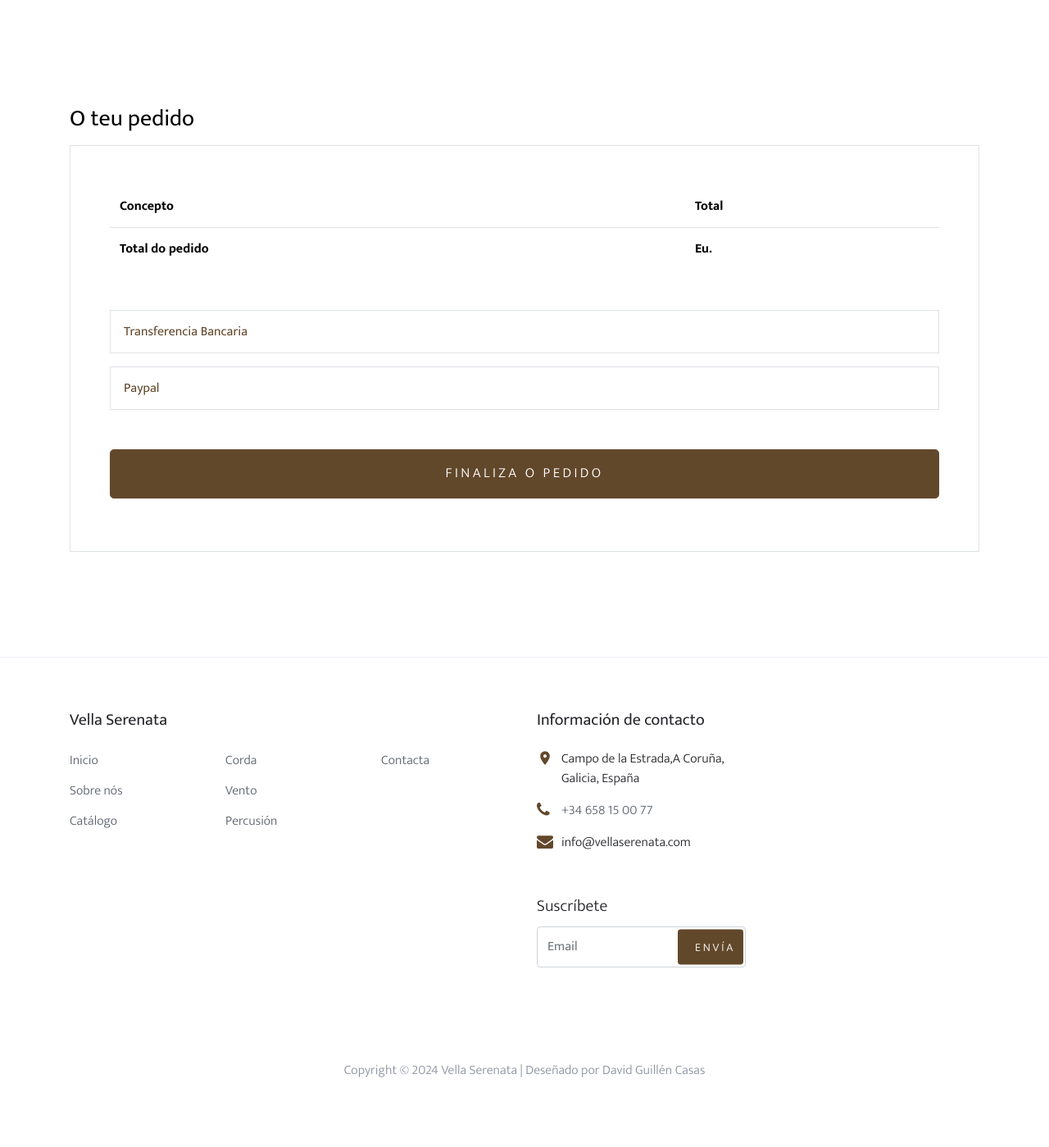
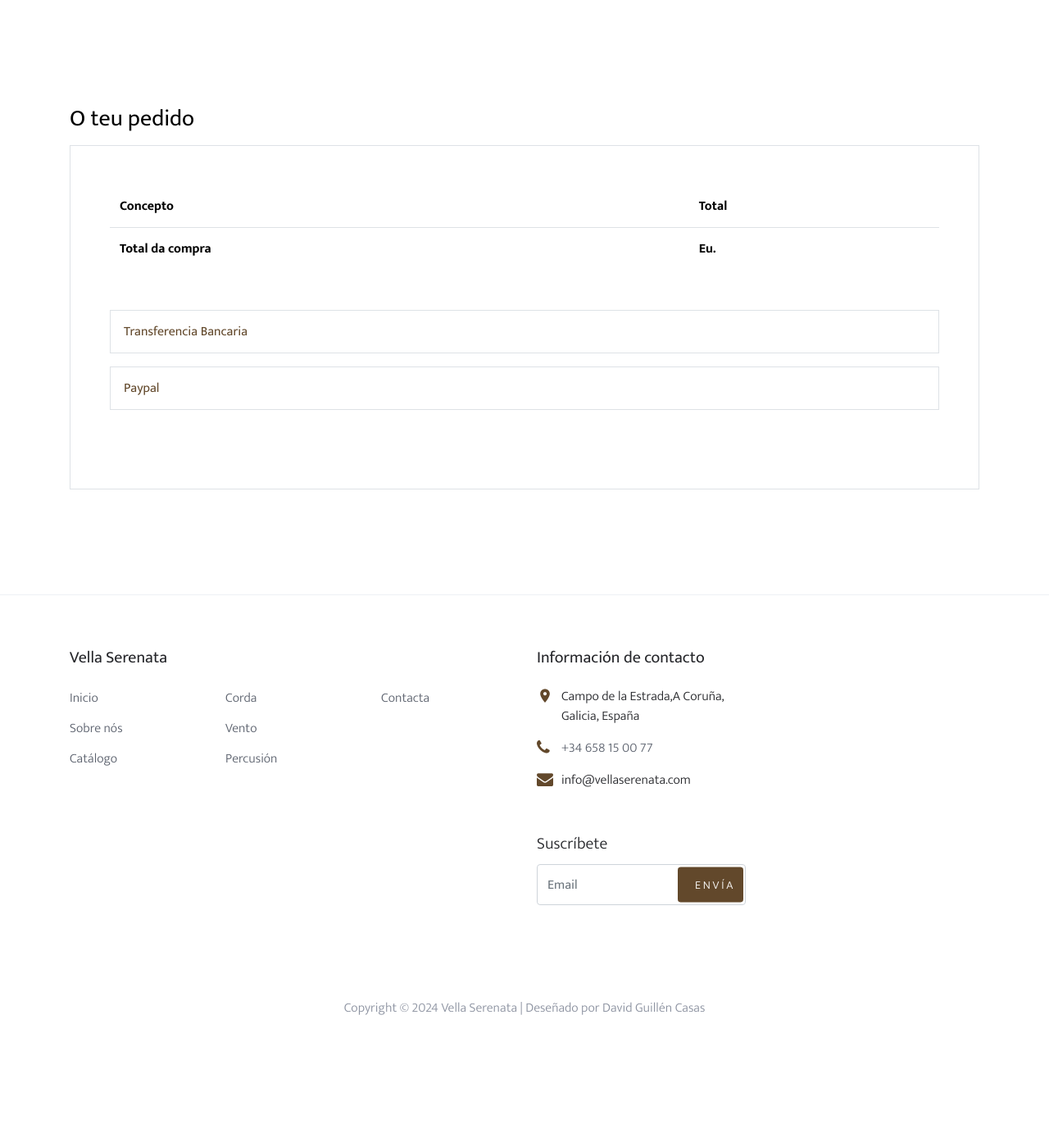
Before and after one commit to DavidGuillenCasas/vella_serenata, a PHP site: page /pagar.php?id_venta=1 in a window 1280 px wide. Shown: the part 250-1649 px from the top of the page at 82% size. After the commit the page ends 1488 px from the top, so only its background shows below. Run offline with PHP 8.4, Linux system fonts and the light colour scheme; data that the repository does not hold is empty; some libraries are stand-ins or nearby versions; some web fonts are replaced.

Commit message:
Mejoras métodos de pago

```diff
--- a/pagar.php
+++ b/pagar.php
@@ -55,9 +55,8 @@
   <div class="site-wrap">
     <!--Se incluye la cabecera con elementos comunes -->
     <?php include("./comunes/cabecera.php"); ?>
-    <form action="" method="post">
       <div class="site-section">
-      <div class="container">
+       <div class="container">
         <div class="row mb-5">
           <div class="col-md-12">
           </div>
@@ -77,7 +76,7 @@
 
 
                       <tr>
-                        <td class="text-black font-weight-bold"><strong>Total do pedido</strong></td>
+                        <td class="text-black font-weight-bold"><strong>Total da compra</strong></td>
                         <!--Imprimo el total del pedido-->
                         <td class="text-black font-weight-bold"><strong><?php echo $total;?> Eu.</strong></td>
                       </tr>
@@ -107,23 +106,14 @@
                     </div>
                   </div>
                       <!--Final de las formas de pago-->
-
-                  <div class="form-group">
-                    <button class="btn btn-primary btn-lg py-3 btn-block" type="submit">Finaliza o pedido</button>
-                  </div>
-
                 </div>
               </div>
             </div>
+          </div>
+        </div>
+       </div>
+      </div>
 
-          </div>
-
-
-        </div>
-
-      </div>
-      </div>
-                      </form>
 <!-- Se incluye el pie con elementos comunes -->
     <?php include("./comunes/pie.php"); ?>
   </div>
```
Also changed, not shown: final_compra.php (+13 -2 lines).
